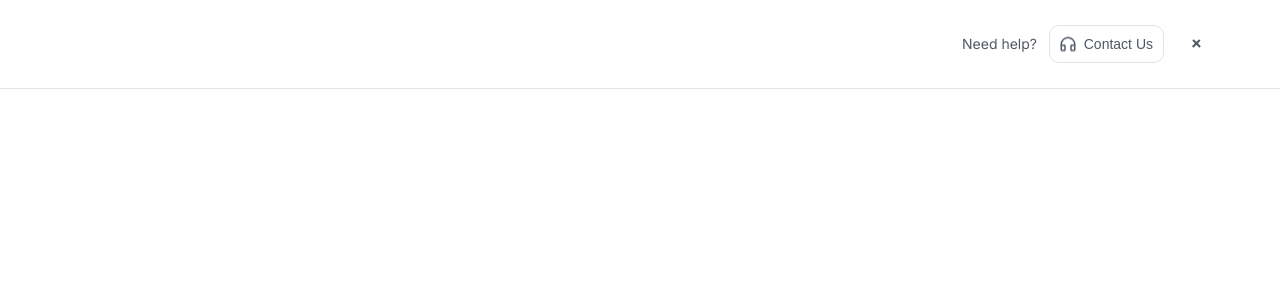
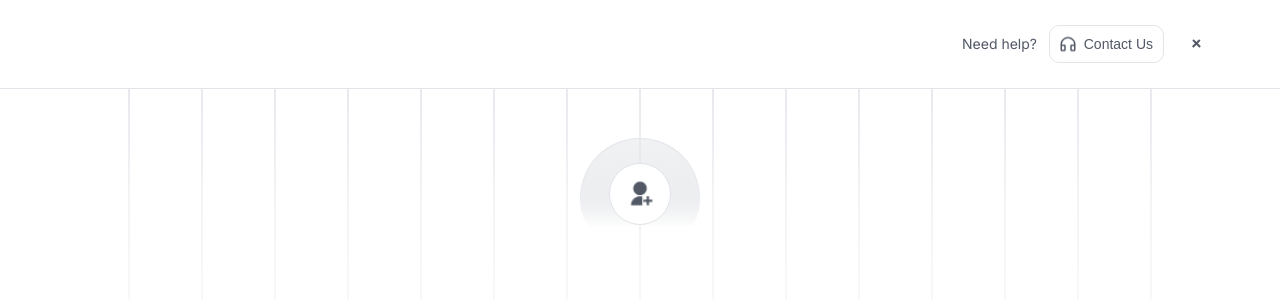
Before and after one commit to georgiobejjani/veerTest, a React (Create React App) app: page / in a window 1280 px wide. Shown: the top 300 px of the page. Built offline with nearby package versions, Linux system fonts and the light colour scheme.

Commit message:
Implemented the background pattern

```diff
--- a/src/Components/Header/Header.js
+++ b/src/Components/Header/Header.js
@@ -1,9 +1,11 @@
 import React from "react";
 import classes from "./Header.module.scss";
 import contactUsIcon from "../../assets/contactUsIcon.png";
+import HeaderPattern from "../HeaderPattern/HeaderPattern";
 
 export default function Header() {
     return (
+        <>
             <header className={classes.header}>
                 <div className="container">
                     <nav className={classes.navBar}>
@@ -20,5 +22,7 @@ export default function Header() {
                     </nav>
                 </div>
             </header>
+            <HeaderPattern />
+        </>
     );
 }
--- /dev/null
+++ b/src/Components/HeaderPattern/HeaderPattern.js
@@ -0,0 +1,25 @@
+import React, { useEffect, useState } from 'react';
+import classes from './HeaderPattern.module.scss';
+import userIcon from '../../assets/user-add-fill.png';
+
+export default function HeaderPattern() {
+    const [linesCount, setLinesCount] = useState([]);
+
+    useEffect(() => {
+        let patternLines = [];
+        for (let i = 0; i < 15; i++) {
+            patternLines.push(<div key={i} className={classes.pattern__line}></div>)
+        }
+        setLinesCount(patternLines);
+    }, [])
+
+    return (
+        <div className={classes.pattern_container}>
+            <div className={classes.pattern_fadeContainer} />
+            <div className={classes.pattern_iconContainer}>
+                <img src={userIcon} className={classes.pattern__userIcon} alt='userIcon' />
+            </div>
+            {linesCount}
+        </div>
+    );
+}
--- /dev/null
+++ b/src/Components/HeaderPattern/HeaderPattern.module.scss
@@ -0,0 +1,95 @@
+@import '../../sass/style.scss';
+
+.pattern {
+  &_container {
+    width: 80%;
+    margin: auto;
+    height: 60vh;
+    display: flex;
+    justify-content: space-between;
+    top: 88px;
+    @include center_align();
+    position: absolute;
+  }
+
+  &_fadeContainer {
+    width: 100px;
+    height: 100px;
+    @include center_align();
+    position: absolute;
+    top: 50px;
+    border-radius: 100%;
+    padding: 10px;
+    background-image: linear-gradient(to bottom,
+        rgba(226, 228, 233, 1) 0%,
+        rgba(226, 228, 233, 0.8) 50%,
+        rgba(226, 228, 233, 0) 75%,
+        rgba(226, 228, 233, 0) 100%);
+    z-index: 2;
+
+    &::before {
+      content: '';
+      position: absolute;
+      border-radius: 100%;
+      top: 1px;
+      bottom: 1px;
+      right: 1px;
+      left: 1px;
+      background-image: linear-gradient(to bottom,
+          rgb(244, 245, 245, 0.8) 0%,
+          rgb(244, 245, 245, 0.4) 50%,
+          rgb(244, 245, 245, 0) 75%,
+          rgb(244, 245, 245, 0) 100%);
+    }
+  }
+
+  &_iconContainer {
+    border-radius: 100%;
+    background-color: $white;
+    border: 1px solid $secondaryColor;
+    width: 60px;
+    height: 60px;
+    z-index: 1000;
+    @include center_align();
+    position: absolute;
+    top: 75px;
+  }
+
+  &__userIcon {
+    height: 30px;
+    position: absolute;
+    top: 50%;
+    left: 50%;
+    transform: translate(-50%, -50%);
+  }
+
+  &__line {
+    width: 2px;
+    height: 100%;
+    background-image: linear-gradient(to bottom,
+        rgb(226, 228, 233, 0.8) 0%,
+        rgb(226, 228, 233, 0.6) 12.5%,
+        rgb(226, 228, 233, 0.4) 25%,
+        rgb(226, 228, 233, 0.2) 50%,
+        rgb(226, 228, 233, 0) 100%);
+    z-index: 3;
+  }
+}
+
+
+@media #{$tablet},
+#{$mobile} {
+  .pattern__line:nth-child(odd) {
+    display: none;
+  }
+}
+
+@media #{$mobile} {
+  .pattern__line:nth-child(14) {
+    display: none;
+  }
+
+  .pattern__line:nth-child(12) {
+    display: none;
+  }
+}
--- a/src/sass/variables.scss
+++ b/src/sass/variables.scss
@@ -12,4 +12,4 @@ $lightWhiteColor: #f6f8fa;
 
 // Media Queries
 $mobile: "(max-width: 768px)";
-$ipad: "(device-width: 768px) and (device-height: 1024px)";
+$tablet: "(min-width: 768px) and (max-width: 991px)";
```
Also changed, not shown: src/assets/user-add-fill.png (added). Lines whose indentation alone changed are shown as unchanged.
